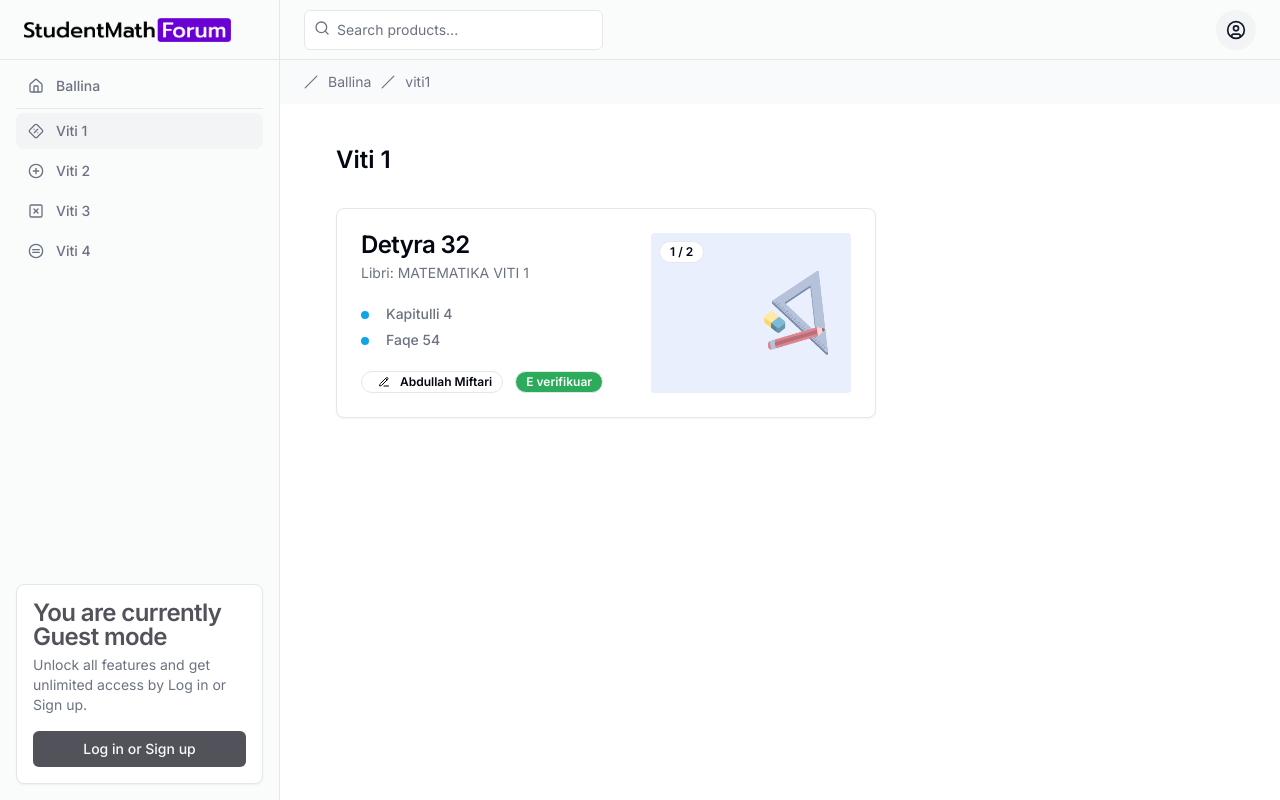
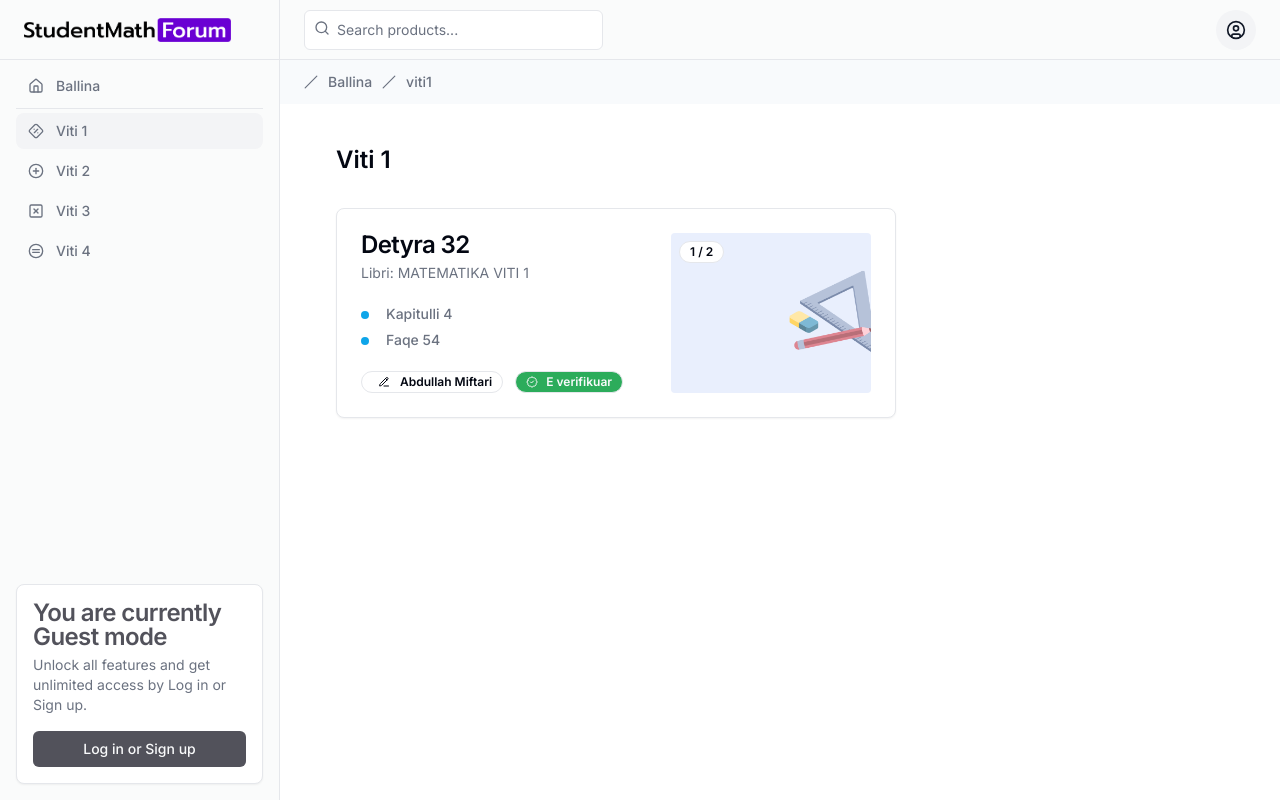
Before and after one commit to AbdullahMift/StudentMathForum-new, a React (Vite) app: page /viti1 in a window 1280 px wide. Built offline with nearby package versions, Linux system fonts and the light colour scheme.

Commit message:
breadcrumb and card small chan

```diff
--- a/src/components/Breadcrumb.tsx
+++ b/src/components/Breadcrumb.tsx
@@ -33,7 +33,7 @@ export default function BreadcrumbComp() {
               <Slash />
             </BreadcrumbSeparator>
             <BreadcrumbItem>
-              <BreadcrumbLink href={`/${item}`}>{item}</BreadcrumbLink>
+              <BreadcrumbLink href={`/${item}`} >{item}</BreadcrumbLink>
             </BreadcrumbItem>
           </>
         ))}
--- a/src/components/DetyraCard.tsx
+++ b/src/components/DetyraCard.tsx
@@ -10,13 +10,13 @@ import {
   CardTitle,
 } from "@/components/ui/card";
 import { Badge } from "./ui/badge";
-import { PencilLine } from "lucide-react";
+import { PencilLine, BadgeCheck } from "lucide-react";
 
 import Viti1 from "/Images/Viti1.png";
 
 export default function DetyraCard() {
   return (
-    <Card className="w-[350px flex flex-row">
+    <Card className="w-[350px flex flex-col md:flex-row hover:shadow-md">
       <div>
         <CardHeader className="">
           <CardTitle>Detyra 32</CardTitle>
@@ -45,13 +45,13 @@ export default function DetyraCard() {
             <PencilLine className="h-3" />
             Abdullah Miftari
           </Badge>
-          <Badge variant="success">E verifikuar</Badge>
+          <Badge variant="success" className="gap-2"><BadgeCheck className="h-3 w-3 pl-0" />E verifikuar</Badge>
         </CardFooter>
       </div>
       <div className="p-6">
         <CardContent className="p-0 flex justify-center items-center h-full">
           <div className="flex h-full">
-            <img src={Viti1} className="h-full w-[200px] relative rounded-sm" />
+            <img src={Viti1} className="h-full w-[200px] object-cover relative rounded-sm" />
             <Badge variant="outline" className="m-2 absolute">
               1 / 2
             </Badge>
--- a/src/components/ui/breadcrumb.tsx
+++ b/src/components/ui/breadcrumb.tsx
@@ -33,7 +33,7 @@ const BreadcrumbItem = React.forwardRef<
 >(({ className, ...props }, ref) => (
   <li
     ref={ref}
-    className={cn("inline-flex items-center gap-1.5", className)}
+    className={cn("inline-flex font-medium items-center gap-1.5", className)}
     {...props}
   />
 ))
```
